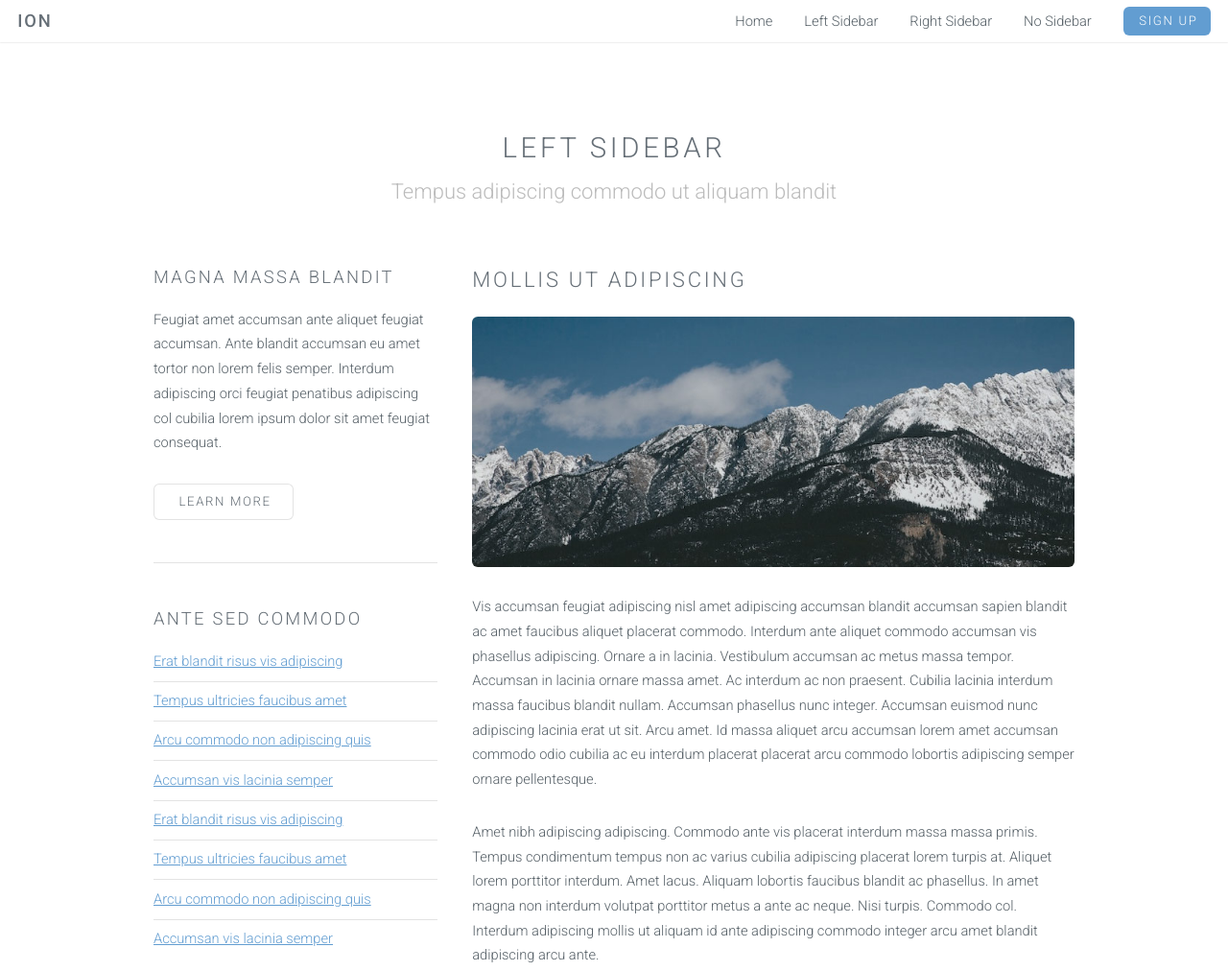
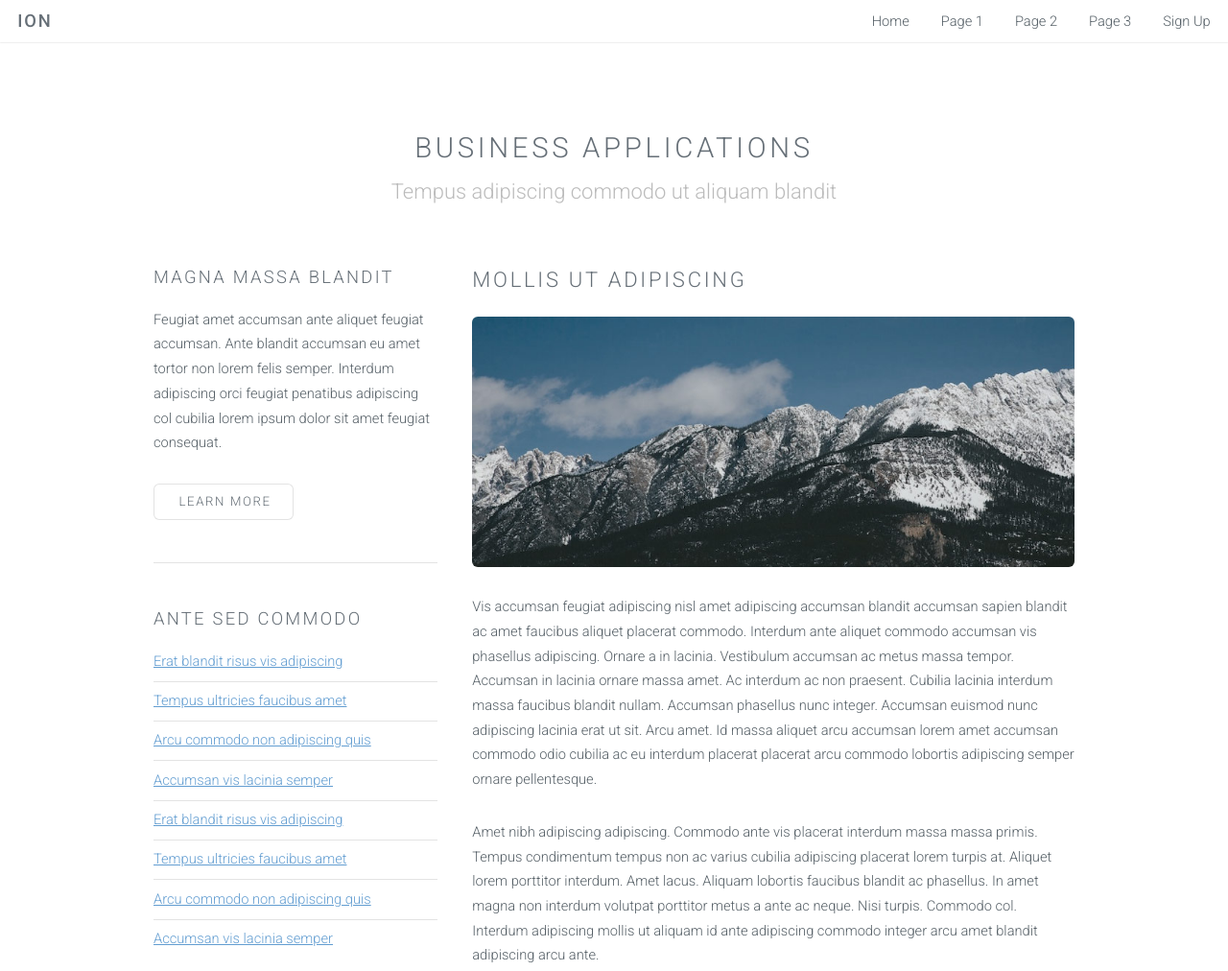
Before and after one commit to GHHS-STEM-Club/Webmaster-17-18, a plain HTML site: page Page 1.html in a window 1280 px wide. Shown: the top 1012 px of the page at 96% size. Drawn offline with Linux system fonts and the light colour scheme.

Commit message:
Fixed titles

```diff
--- a/Page 1.html
+++ b/Page 1.html
@@ -1,12 +1,7 @@
 <!DOCTYPE HTML>
-<!--
-	Ion by TEMPLATED
-	templated.co @templatedco
-	Released for free under the Creative Commons Attribution 3.0 license (templated.co/license)
--->
 <html>
 	<head>
-		<title>Left Sidebar - Ion by TEMPLATED</title>
+		<title>Andromeda Intelligence Machines</title>
 		<meta http-equiv="content-type" content="text/html; charset=utf-8" />
 		<meta name="description" content="" />
 		<meta name="keywords" content="" />
@@ -29,10 +24,10 @@
 				<nav id="nav">
 					<ul>
 						<li><a href="index.html">Home</a></li>
-						<li><a href="left-sidebar.html">Left Sidebar</a></li>
-						<li><a href="right-sidebar.html">Right Sidebar</a></li>
-						<li><a href="no-sidebar.html">No Sidebar</a></li>
-						<li><a href="#" class="button special">Sign Up</a></li>
+						<li><a href="left-sidebar.html">Page 1</a></li>
+						<li><a href="no-sidebar.html">Page 2</a></li>
+						<li><a href="#" class="right-sidebar.html">Page 3</a></li>
+						<li><a href="button special">Sign Up</a></li>
 					</ul>
 				</nav>
 			</header>
@@ -40,7 +35,7 @@
 		<!-- Main -->
 			<section id="main" class="wrapper style1">
 				<header class="major">
-					<h2>Left Sidebar</h2>
+					<h2>Business Applications</h2>
 					<p>Tempus adipiscing commodo ut aliquam blandit</p>
 				</header>
 				<div class="container">
```
Also changed, not shown: Home page.html (+3 -8 lines), Page 2.html (+2 -7 lines), Page 3.html (+2 -7 lines).
